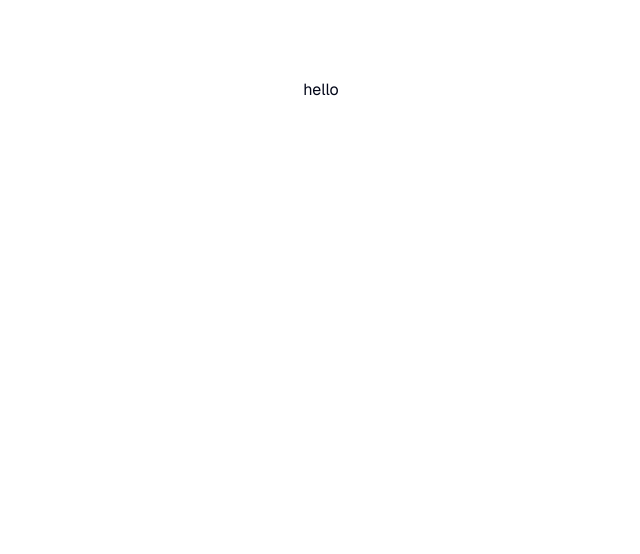
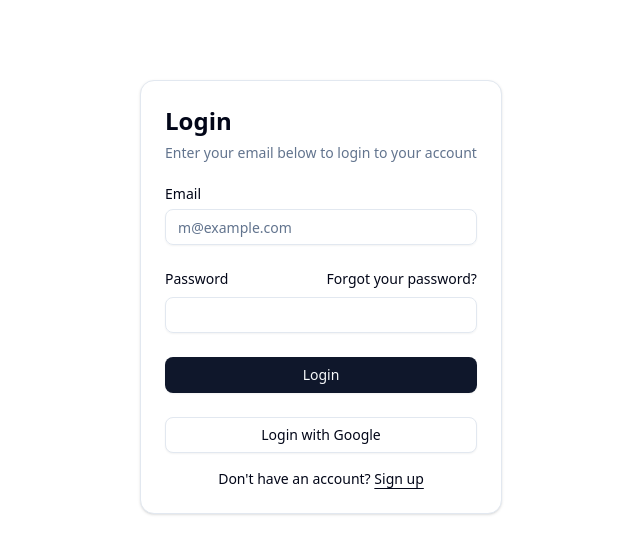
Before and after one commit to Yurei04/convergent, a Next.js app: page / in a window 1280 px wide. Shown: the top 554 px of the page, without its empty margins (319-959 px from the left). Built offline with nearby package versions, Linux system fonts and the light colour scheme.

Commit message:
feat(page): add login page
- Add login page temporary placement

```diff
--- a/src/app/page.js
+++ b/src/app/page.js
@@ -1,9 +1,10 @@
 import Image from "next/image";
+import LoginForm from "@/components/public/login-form"
 
 export default function Home() {
   return (
-    <div className="grid grid-rows-[20px_1fr_20px] items-center justify-items-center min-h-screen p-8 pb-20 gap-16 sm:p-20 font-[family-name:var(--font-geist-sans)]">
-      hello
+    <div className="items-center justify-items-center min-h-screen p-8 sm:p-20">
+      <LoginForm />
     </div>
   );
 }
--- /dev/null
+++ b/src/components/public/login-form.jsx
@@ -0,0 +1,68 @@
+import { cn } from "@/lib/utils"
+import { Button } from "@/components/ui/button"
+import {
+  Card,
+  CardContent,
+  CardDescription,
+  CardHeader,
+  CardTitle,
+} from "@/components/ui/card"
+import { Input } from "@/components/ui/input"
+import { Label } from "@/components/ui/label"
+
+export default function LoginForm({
+  className,
+  ...props
+}) {
+  return (
+    <div className={cn("flex flex-col gap-6", className)} {...props}>
+      <Card>
+        <CardHeader>
+          <CardTitle className="text-2xl">Login</CardTitle>
+          <CardDescription>
+            Enter your email below to login to your account
+          </CardDescription>
+        </CardHeader>
+        <CardContent>
+          <form>
+            <div className="flex flex-col gap-6">
+              <div className="grid gap-2">
+                <Label htmlFor="email">Email</Label>
+                <Input
+                  id="email"
+                  type="email"
+                  placeholder="m@example.com"
+                  required
+                />
+              </div>
+              <div className="grid gap-2">
+                <div className="flex items-center">
+                  <Label htmlFor="password">Password</Label>
+                  <a
+                    href="#"
+                    className="ml-auto inline-block text-sm underline-offset-4 hover:underline"
+                  >
+                    Forgot your password?
+                  </a>
+                </div>
+                <Input id="password" type="password" required />
+              </div>
+              <Button type="submit" className="w-full">
+                Login
+              </Button>
+              <Button variant="outline" className="w-full">
+                Login with Google
+              </Button>
+            </div>
+            <div className="mt-4 text-center text-sm">
+              Don&apos;t have an account?{" "}
+              <a href="#" className="underline underline-offset-4">
+                Sign up
+              </a>
+            </div>
+          </form>
+        </CardContent>
+      </Card>
+    </div>
+  )
+}
--- a/src/pages/login-signup.jsx
+++ b/src/pages/login-signup.jsx
@@ -0,0 +1,12 @@
+import LoginForm from "@/components/public/login-form"
+
+
+
+export default function LoginFormPage() {
+    return (
+        <div>
+            <LoginForm />
+        </div>
+    )
+
+}
```
